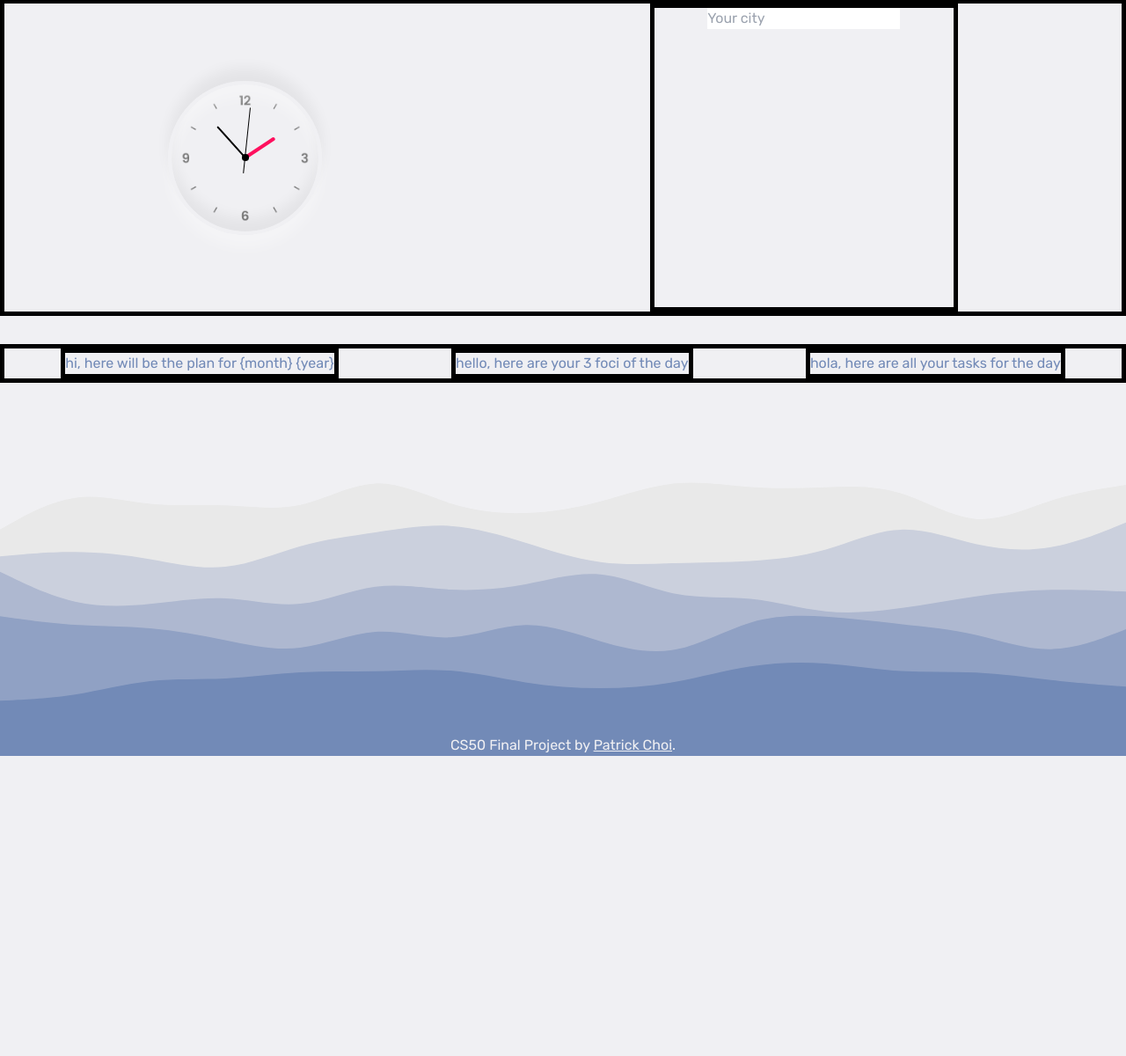
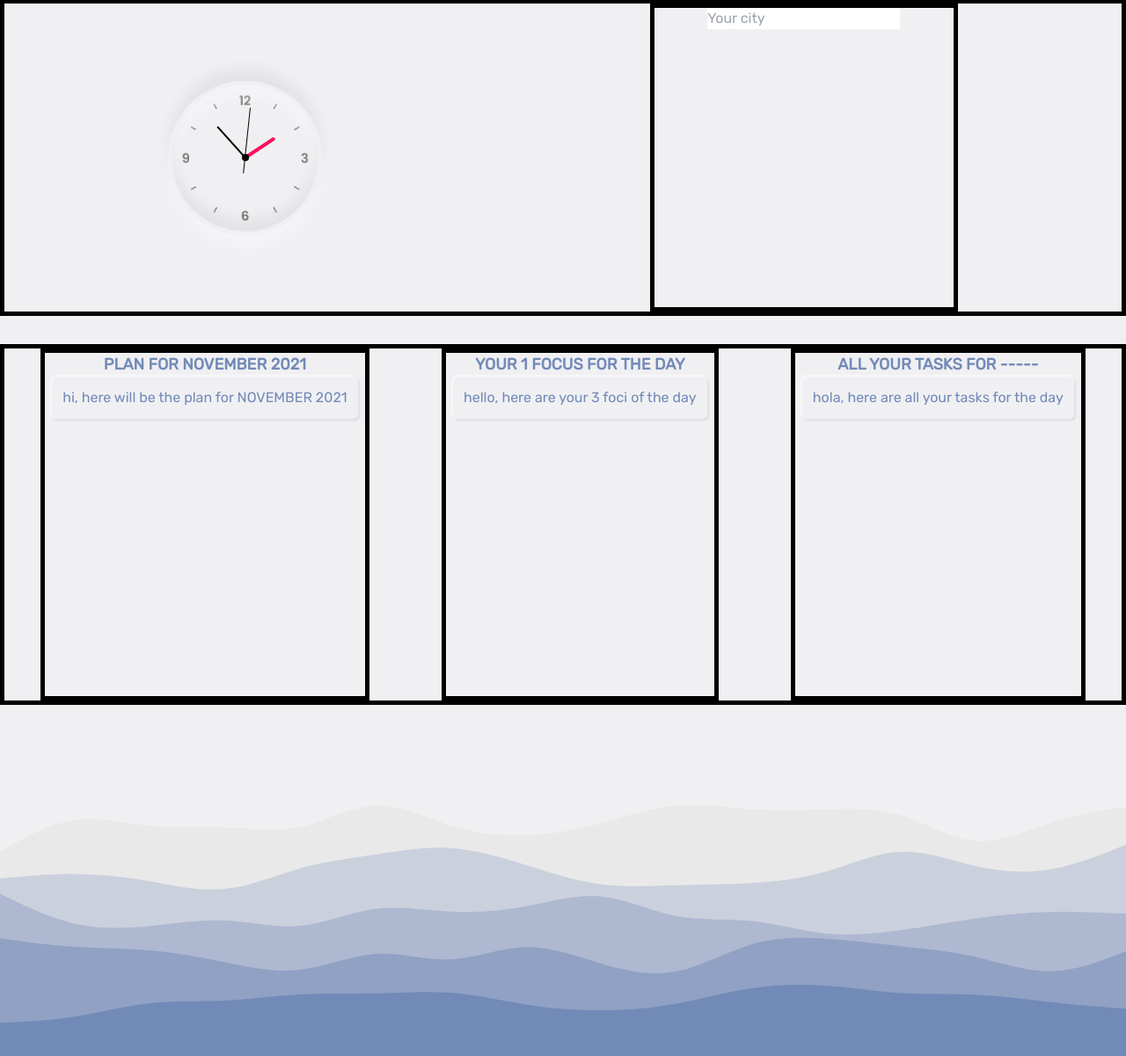
Before and after one commit to itspatrickchoi/cs50_final, a Flask app: page / in a window 1280 px wide. Shown: the part 96-1296 px from the top of the page at 88% size. Before the commit the page ends 955 px from the top, so only its background shows below. Run offline with Flask 2, Linux system fonts and the light colour scheme; the visitor is signed in with stand-in values (Sample User, id 1); some libraries are stand-ins or nearby versions.

Commit message:
Tasks dashboard cards progress

```diff
--- a/app.py
+++ b/app.py
@@ -5,6 +5,8 @@ from send_mail import send_mail
 from helpers import apology, login_required, success
 from werkzeug.security import check_password_hash, generate_password_hash
 from werkzeug.exceptions import default_exceptions, HTTPException, InternalServerError
+
+from datetime import datetime
 
 app = Flask(__name__)
 
@@ -49,7 +51,16 @@ def index():
     if request.method == 'POST':
         return apology("How did you do that??", 400)
     else:
-        return render_template('index.html')
+        # datetime object containing current date and time
+        now = datetime.now()
+        print("now =", now)
+        dt_month = now.strftime('%B')
+        print("dt_month = ", dt_month)
+        dt_day = now.strftime('%d')
+        print("dt_day = ", dt_day)
+        dt_year = now.strftime('%Y')
+        print("dt_year = ", dt_year)
+        return render_template('index.html', month=dt_month.upper(), day=dt_day, year=dt_year)
 
 
 @app.route('/frontpage')
--- a/static/styles.css
+++ b/static/styles.css
@@ -220,4 +220,17 @@ footer {
 }
 .task-box {
   border: 5px solid #000;
+  min-height: 400px;
+  min-width: 300px;
 }
+.task-box-header {
+  font-size: large;
+  font-weight: bold;
+}
+.task-item {
+  /* Nue/white/1 */
+
+  background: #f0f0f3;
+  box-shadow: -1px -1px 3px #ffffff, 1.5px 1.5px 3px rgba(174, 174, 192, 0.4);
+  border-radius: 5px;
+}
--- /dev/null
+++ b/static/task_dashboard.js
@@ -0,0 +1,12 @@
+let itemCount = document.querySelector(".tasks").childElementCount;
+let focusFoci = document.querySelector(".focus-foci");
+let taskCount = document.querySelector(".task-count");
+if (itemCount != 0) {
+    taskCount.innerHTML = itemCount;
+}
+if (itemCount > 1 || itemCount == 0) {
+    focusFoci.innerHTML = "FOCI";
+}
+else {
+    focusFoci.innerHTML = "FOCUS";
+}
--- a/templates/index.html
+++ b/templates/index.html
@@ -76,13 +76,23 @@ main %}
 >
 <!-- See BuJo for plan on focus-tasks-box section -->
   <div class="task-box" id="plan-month">
-    hi, here will be the plan for {month} {year}
+    <h3 class="task-box-header">PLAN FOR {{ month }} {{ year }}</h3>
+    <div class="container tasks">
+      <div class="task-item mx-2 px-3 py-3">hi, here will be the plan for {{month}} {{year}}</div>
+    </div>
   </div>
   <div class="task-box" id="focus-day">
-    hello, here are your 3 foci of the day
+    <h3 class="task-box-header">YOUR <span class="task-count"></span> <span class="focus-foci"></span> FOR THE DAY</h3>
+    <div class="container tasks">
+      <div class="task-item mx-2 px-3 py-3">hello, here are your 3 foci of the day</div>
+  </div>
   </div>
   <div class="task-box" id="tasks-day">
-    hola, here are all your tasks for the day
+    <h3 class="task-box-header">ALL YOUR TASKS FOR -----</h3>
+    <div class="container tasks">
+      <div class="task-item mx-2 px-3 py-3">hola, here are all your tasks for the day</div>
+  </div>
   </div>
 </div>
+<script src="../static/task_dashboard.js"></script>
 {% endblock %}
```
